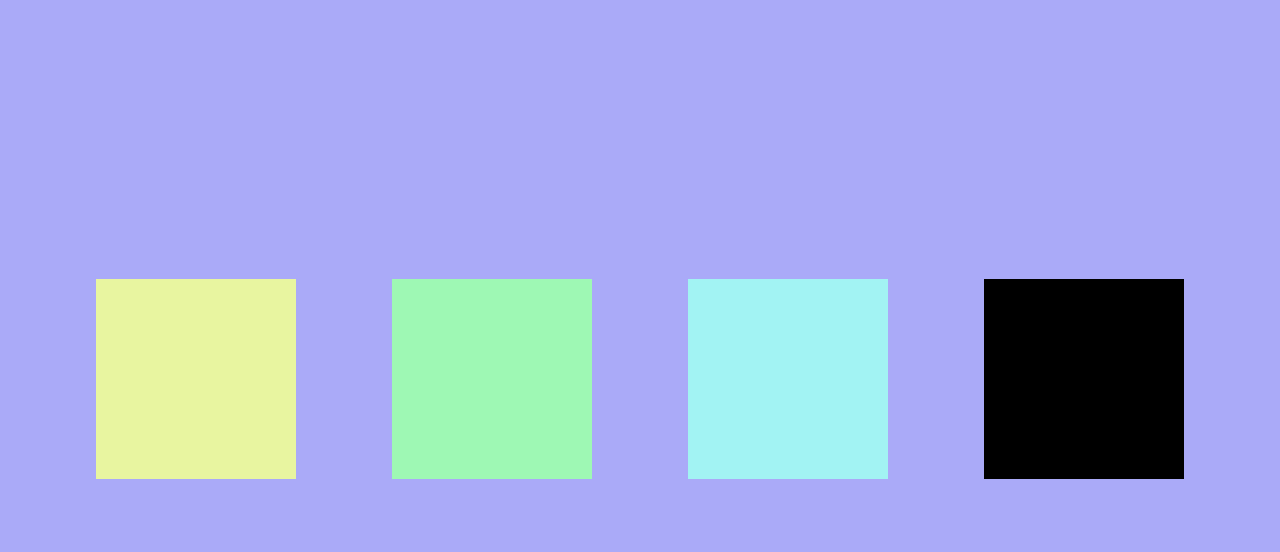
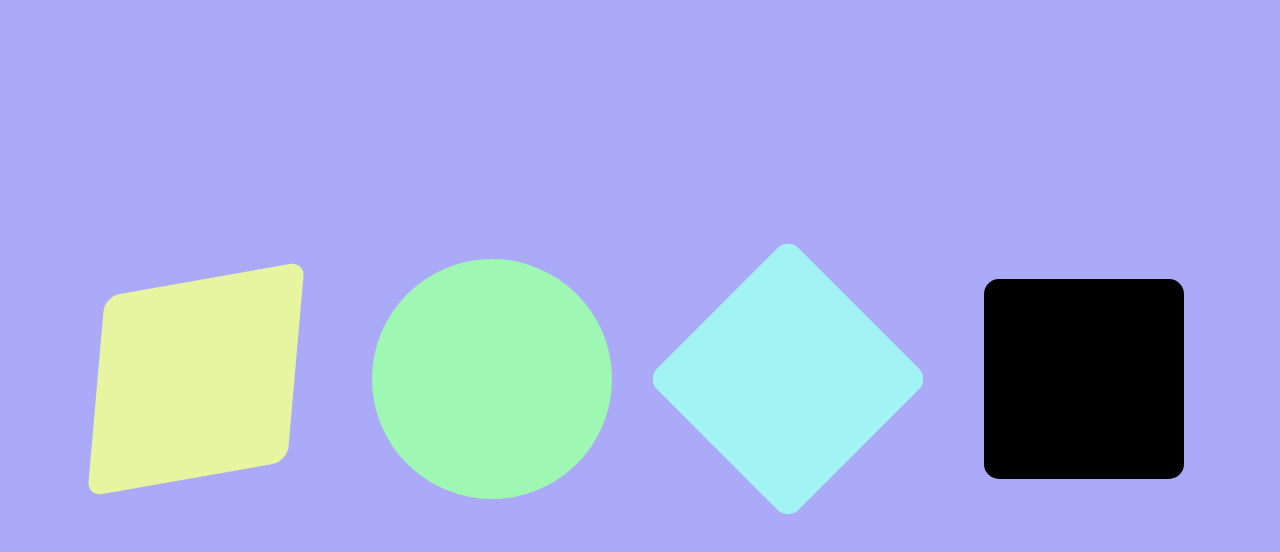
Before and after one commit to Niigoeli/Clases-Lunes, a plain HTML site: page html/flexbox.html in a window 1280 px wide. Shown: the part 58-610 px from the top of the page. Drawn offline with Linux system fonts and the light colour scheme.

```diff
--- a/html/flexbox.html
+++ b/html/flexbox.html
@@ -34,15 +34,27 @@
             width: 200px;
             height: 200px;
             background-color: black;
+            border-radius: 15px;
         }
         #son_one {
             background-color: rgb(162, 243, 243);
+            transform: rotate(45deg);
+
         }
         #son_two {
             background-color: rgb(158, 248, 180);
+            transform: scale(1.2);
+            border-radius: 50%;
+
         }
         #son_three {
             background-color: rgb(232, 245, 160);
+            transform: skew(-5deg, -10deg);
+        }
+        #son:hover{
+            transform: scale(1.2);
+
+            transition: all ease-in-out 0.7s;
         }
     </style>
 </head>
```
